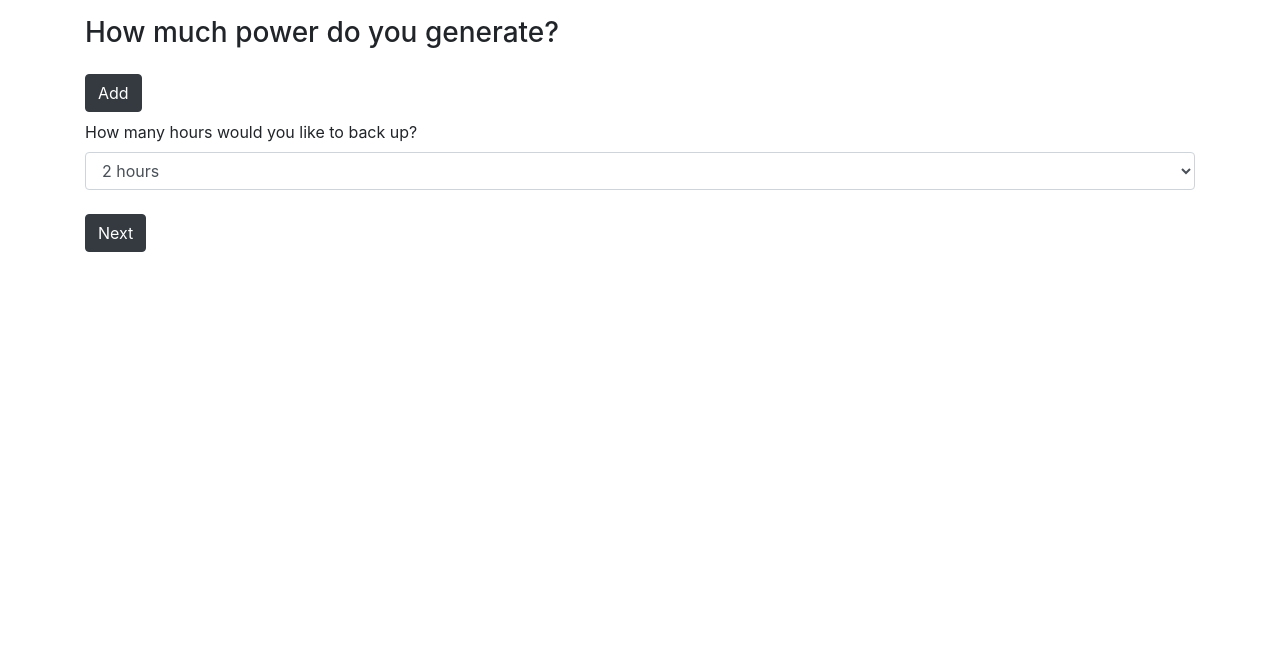
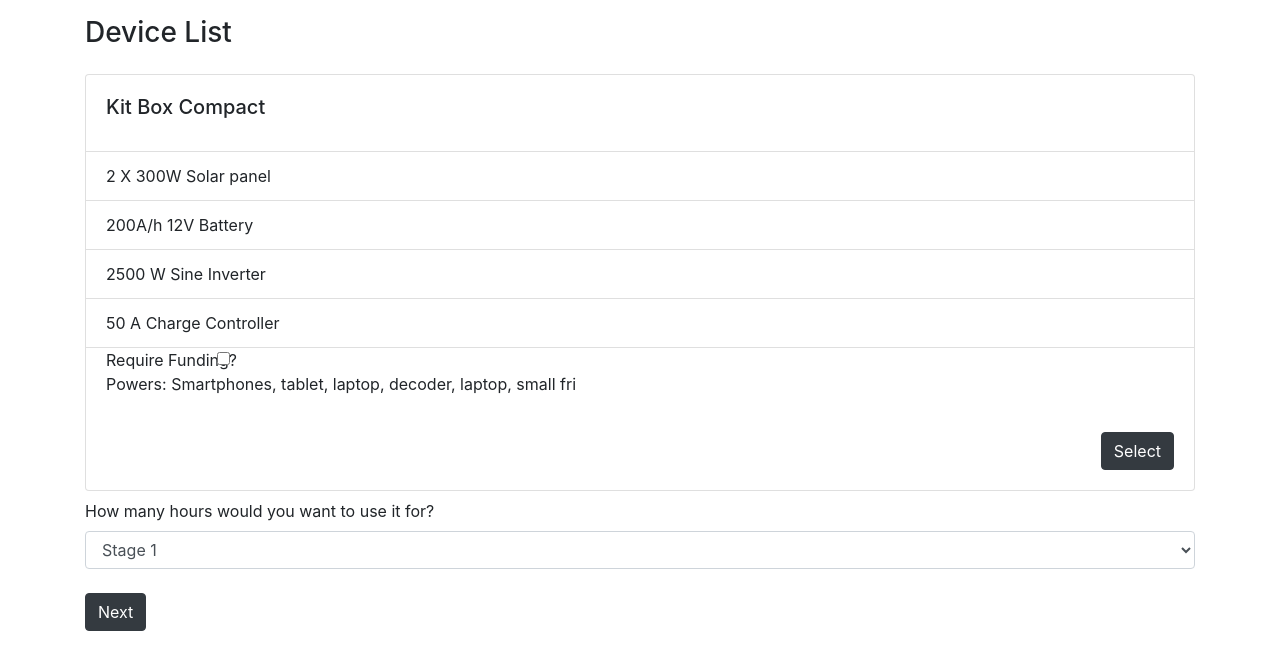
Before and after one commit to NeyoCreator/uwanja-wa-michezo, a Flask app: page /consumption in a window 1280 px wide. Shown: the part 56-726 px from the top of the page. Run offline with Flask 3, Linux system fonts and the light colour scheme; some libraries are stand-ins or nearby versions.

Commit message:
Updated consumption page

```diff
--- a/app.py
+++ b/app.py
@@ -4,22 +4,25 @@ import firebase_admin
 from flask_mail import Mail, Message
 
 
-# App initialisation
+# 1.App initialisation
 app = Flask(__name__)
 app.secret_key = 'secret_data'
-app.config['MAIL_SERVER'] = 'smtp.googlemail.com'  # Change this to your SMTP server
-app.config['MAIL_PORT'] = 587  # Change this to your SMTP port
-app.config['MAIL_USE_TLS'] = True  # Change this according to your SMTP configuration
-app.config['MAIL_USERNAME'] = 'neo.andersonseb@gmail.com'  # Change this to your email username
-app.config['MAIL_PASSWORD'] = 'bchq cmov kqtm ixcx'  # Change this to your email password
+
+# 2.Email Setp
+app.config['MAIL_SERVER'] = 'smtp.googlemail.com'
+app.config['MAIL_PORT'] = 587
+app.config['MAIL_USE_TLS'] = True
+app.config['MAIL_USERNAME'] = 'neo.andersonseb@gmail.com'
+app.config['MAIL_PASSWORD'] = 'bchq cmov kqtm ixcx'
 mail = Mail(app)
 
 
-# Database intergration
+# 3.Database intergration
 cred = credentials.Certificate("credentials.json")
 firebase_admin.initialize_app(cred)
 db = firestore.client()
 
+# 4.Routes
 @app.route('/')
 def home():
     return render_template('home.html')
@@ -78,7 +81,7 @@ def device():
 def delivery():
         # if request.method == 'POST':
             # Send email
-# Extract data from the session cookie
+        # Extract data from the session cookie
         user_data = session.get('user_data', {})
         consumption_data = session.get('consumption_data', {})
         device_data = session.get('device_data', {})
--- a/templates/consumption.html
+++ b/templates/consumption.html
@@ -38,7 +38,32 @@
 
     <!-- Form Section -->
     <div class="container mt-3">
-        <h3 class="mb-4">How much power do you generate?</h3>
+        <h3 class="mb-4">Device List</h3>
+
+        <div class="card mt-4 w-100">
+            <div class="card-body">
+                <h5 class="card-title">Kit Box Compact</h5>
+            </div>
+            <ul class="list-group list-group-flush">
+                <li class="list-group-item">2 X 300W Solar panel</li>
+                <li class="list-group-item">200A/h 12V Battery</li>
+                <li class="list-group-item">2500 W Sine Inverter</li>
+                <li class="list-group-item">50 A Charge Controller</li>
+            </ul>
+            <div class="form-check" style="text-align: left;">
+                <label class="form-check-label" for="fundingCheckbox">Require Funding?</label>
+                <input type="checkbox" class="form-check-input" id="fundingCheckbox">
+                <p>Powers: Smartphones, tablet, laptop, decoder, laptop, small fri</p>
+            </div>
+            <div class="card-body" style="text-align: right;">
+                <button type="button" class="btn btn-dark">Select</button>
+            </div>
+
+        </div>
+
+
+
+
 
         <!-- Input Form -->
     <form action="{{ url_for('consumption') }}" method="post">
@@ -46,7 +71,7 @@
         <input type="hidden" id="selectedAppliancesInput" name="selectedAppliances" value="">
         <input type="hidden" id="totalWattInput" name="totalWatt" value="">
 
-        <button type="button" class="btn btn-dark" data-toggle="modal" data-target="#applianceModal">Add</button>
+        <!-- <button type="button" class="btn btn-dark" data-toggle="modal" data-target="#applianceModal">Add</button> -->
 
         <!-- Selected Appliances -->
         <div id="selectedAppliances" class="mt-2"></div>
@@ -55,9 +80,9 @@
 
         <!-- Dropdown for Backup Hours -->
         <div class="form-group mt-2">
-            <label for="backupHours">How many hours would you like to back up?</label>
+            <label for="backupHours">How many hours would you want to use it for?</label>
             <select class="form-control" id="backupHours" name="backupHours">
-                <option value="2">2 hours</option>
+                <option value="2">Stage 1</option>
                 <option value="6">6 hours</option>
                 <option value="8">8 hours</option>
             </select>
@@ -115,26 +101,6 @@
 
     <!-- Custom Script -->
     <script>
-        $(document).ready(function () {
-            $(".list-group-item").click(function () {
-                var selectedAppliance = $(this).text();
-                var wattage = parseInt($(this).data("wattage"));
-                $("#selectedAppliances").append('<span class="badge badge-dark mr-2">' + selectedAppliance + '</span>');
-
-                // Calculate and display total wattage
-                var totalWattage = 0;
-                $("#selectedAppliances .badge").each(function () {
-                    totalWattage += wattage;
-                });
-                $("#totalWattDisplay").text("Total Watt: " + totalWattage + " W");
-
-                // Update hidden input fields
-                $("#selectedAppliancesInput").val($("#selectedAppliances").text());
-                $("#totalWattInput").val(totalWattage);
-
-                $("#applianceModal").modal("hide");
-            });
-        });
     </script>
 
 </body>
```
Also changed, not shown: other parts of templates/consumption.html (+0 -39 lines).
